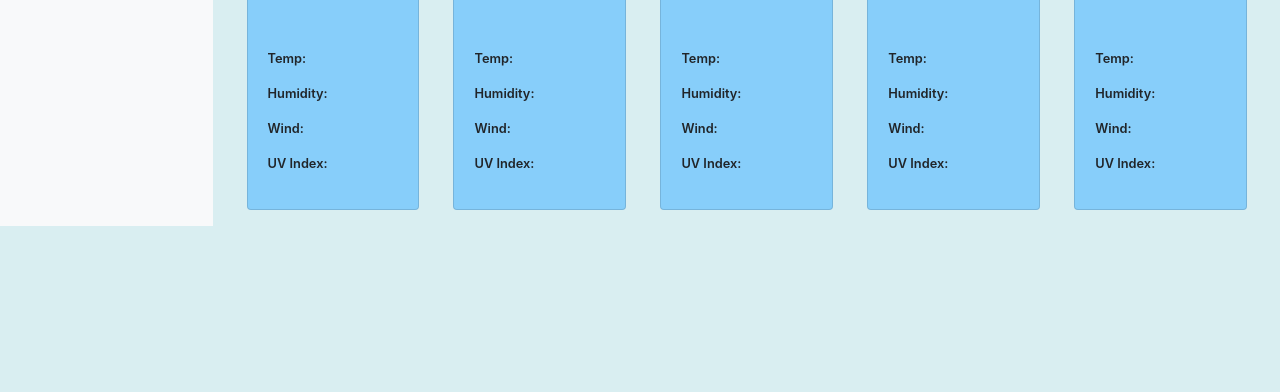
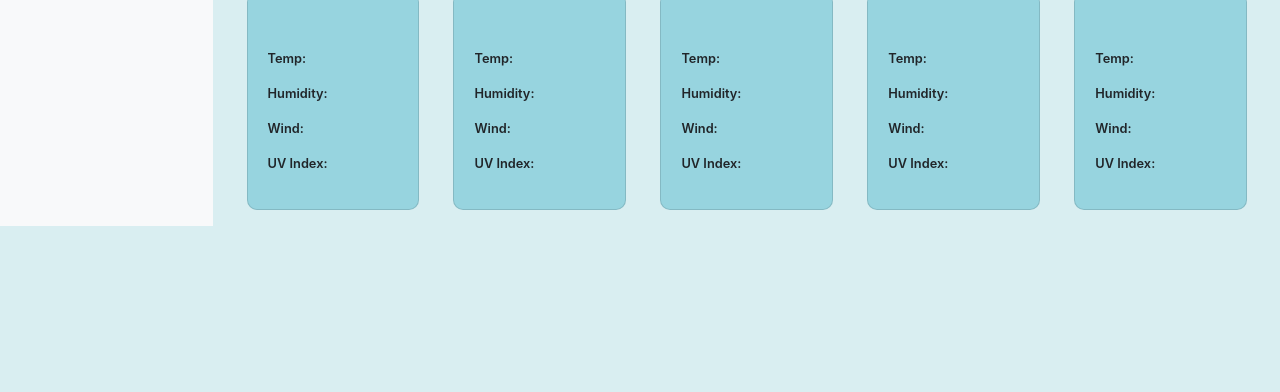
Before and after one commit to amal004/Weatherdashboard, a website: page index.html in a window 1280 px wide. Shown: the part 408-800 px from the top of the page. Drawn offline with nearby package versions, Linux system fonts and the light colour scheme; no server answers.

Commit message:
modify color and border for card

```diff
--- a/index.css
+++ b/index.css
@@ -9,5 +9,9 @@ body {
 }
 
 .forecast .card {
-    background-color: lightskyblue;
+    background-color: rgba(107, 195, 212, 0.6);
+    padding: 20px;
+    border-radius: 10px;
+    border: 10px 0;
+    margin: 1px solid #eee;
 }
```
